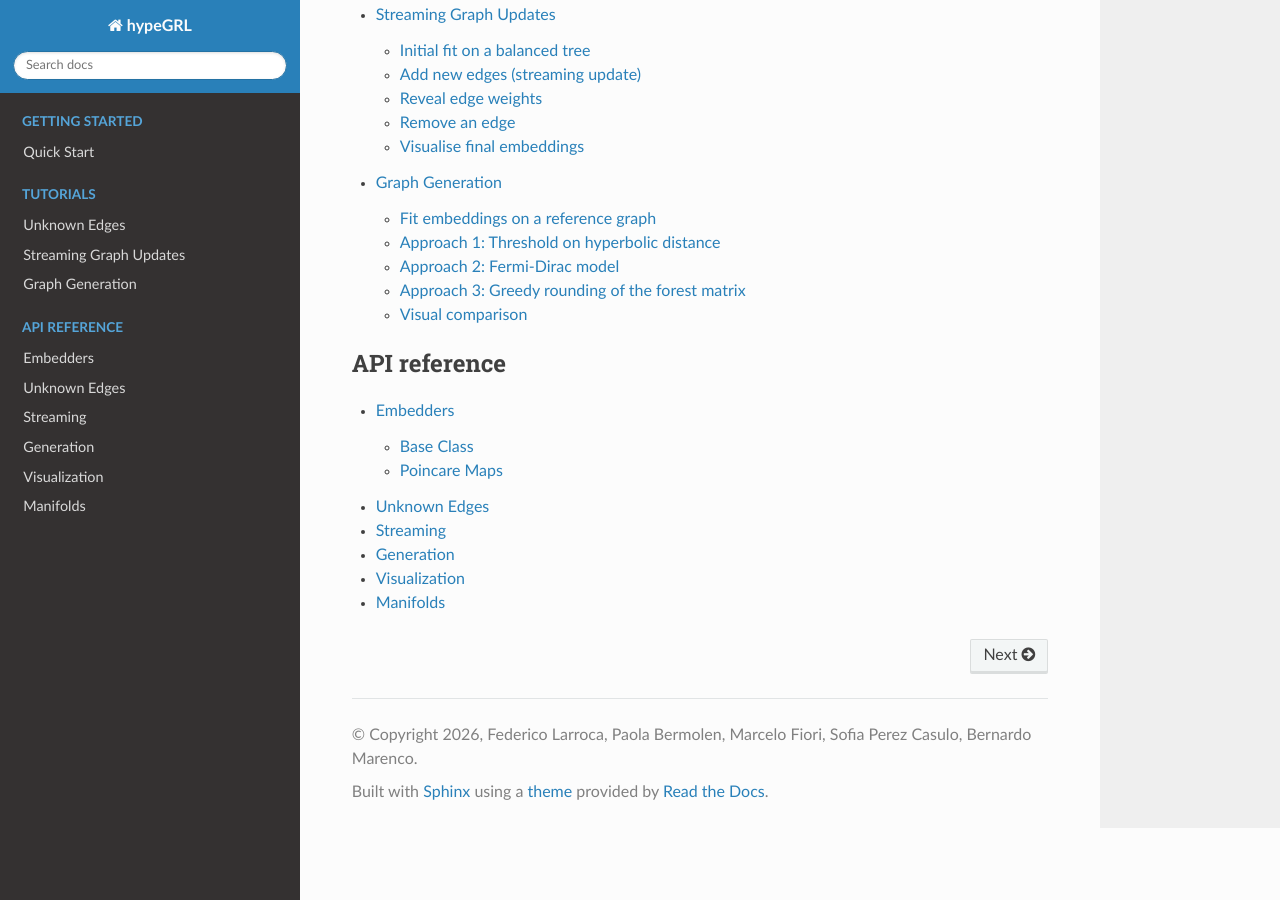
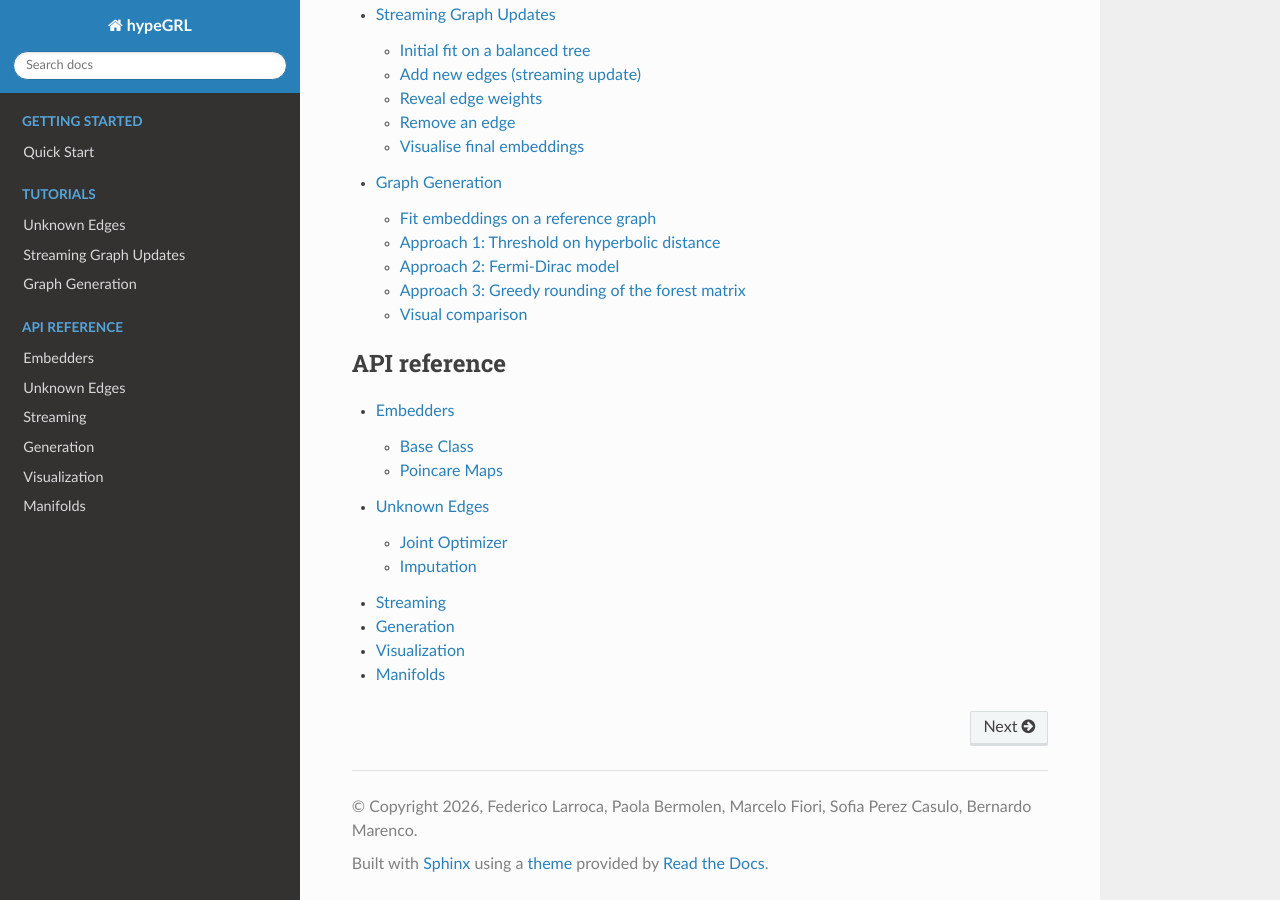
Before and after one commit to git-artes/hypeGRL, a Sphinx documentation site: the page built from docs/index.rst, in a window 1280 px wide and 900 px high, scrolled down 625 px. Built offline with Sphinx 7.4.7 and the Read the Docs theme 3.1.0, drawn with Linux system fonts in a browser that asks for light colours.

Commit message:
trying to fix the doc

```diff
--- a/docs/api/unknown_edges.rst
+++ b/docs/api/unknown_edges.rst
@@ -1,11 +1,14 @@
 Unknown Edges
 =============
 
-.. automodule:: hypegrl.unknown_edges
-   :members:
+Joint Optimizer
+---------------
 
 .. automodule:: hypegrl.unknown_edges.joint_optimizer
    :members:
 
+Imputation
+----------
+
 .. automodule:: hypegrl.unknown_edges.imputation
    :members:
--- a/docs/api/visualization.rst
+++ b/docs/api/visualization.rst
@@ -1,8 +1,5 @@
 Visualization
 =============
-
-.. automodule:: hypegrl.visualization
-   :members:
 
 .. automodule:: hypegrl.visualization.disk
    :members:
```
